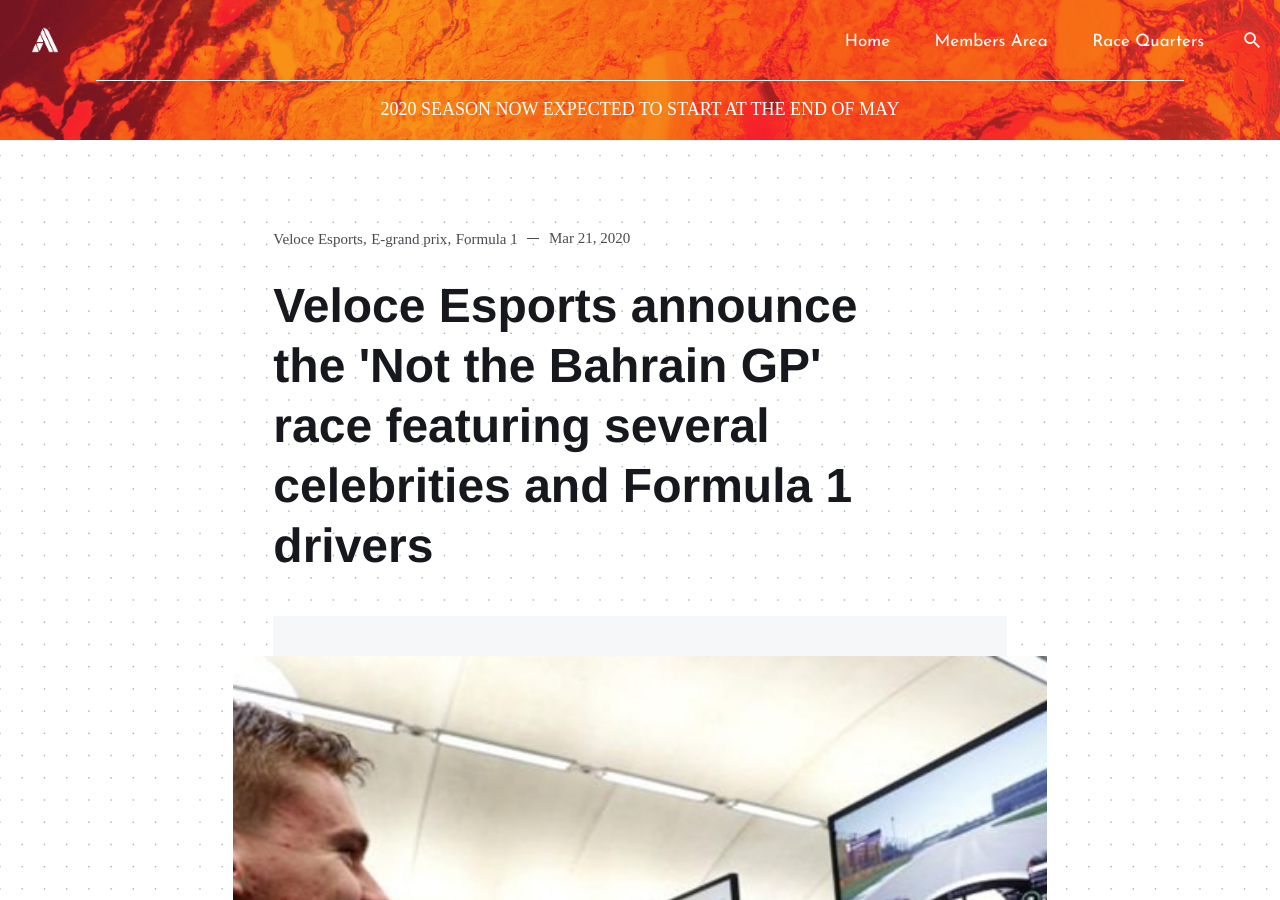
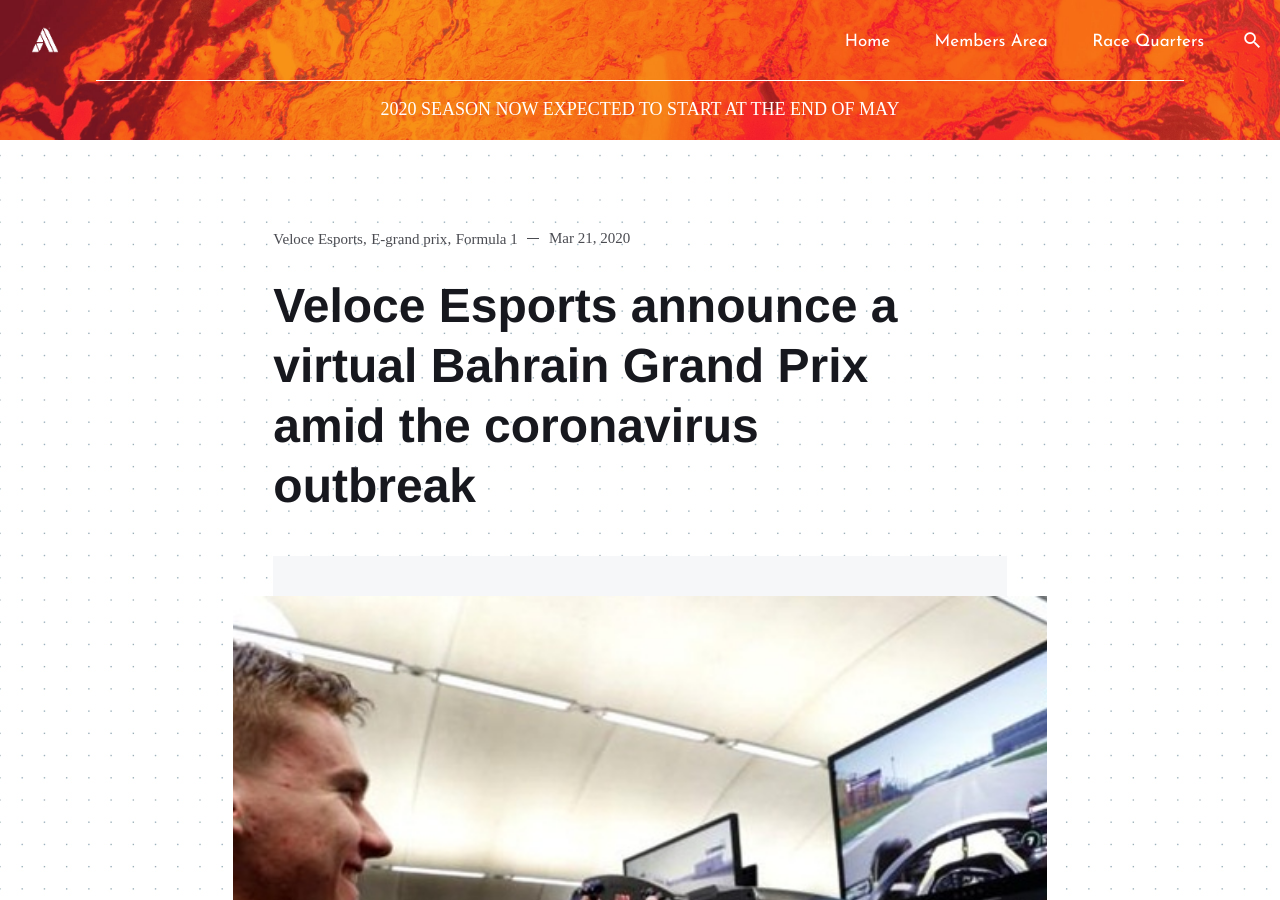
Before and after one commit to Asfalto-Ascari/AsfaltoAscari, a Jekyll site: the page built from _posts/2020-3-21-Virtual-Grand-Prix-Announced.md, in a window 1280 px wide and 900 px high. Built offline with Jekyll 4.4.1, drawn with Linux system fonts in a browser that asks for light colours; nearby versions of some CDN libraries; some web fonts are replaced; comment, search, counter and statistics services are not loaded.

Commit message:
Update 2020-3-21-Virtual-Grand-Prix-Announced.md

```diff
--- a/_posts/2020-3-21-Virtual-Grand-Prix-Announced.md
+++ b/_posts/2020-3-21-Virtual-Grand-Prix-Announced.md
@@ -1,6 +1,6 @@
 ---
 layout: post
-title:  "Veloce Esports announce the 'Not the Bahrain GP' race featuring several celebrities and Formula 1 drivers"
+title:  "Veloce Esports announce a virtual Bahrain Grand Prix amid the coronavirus outbreak"
 date:   2020-3-21 18:05:55 +0300
 image:  "/images/Media/f1esports.jpg"
 tags:
```
